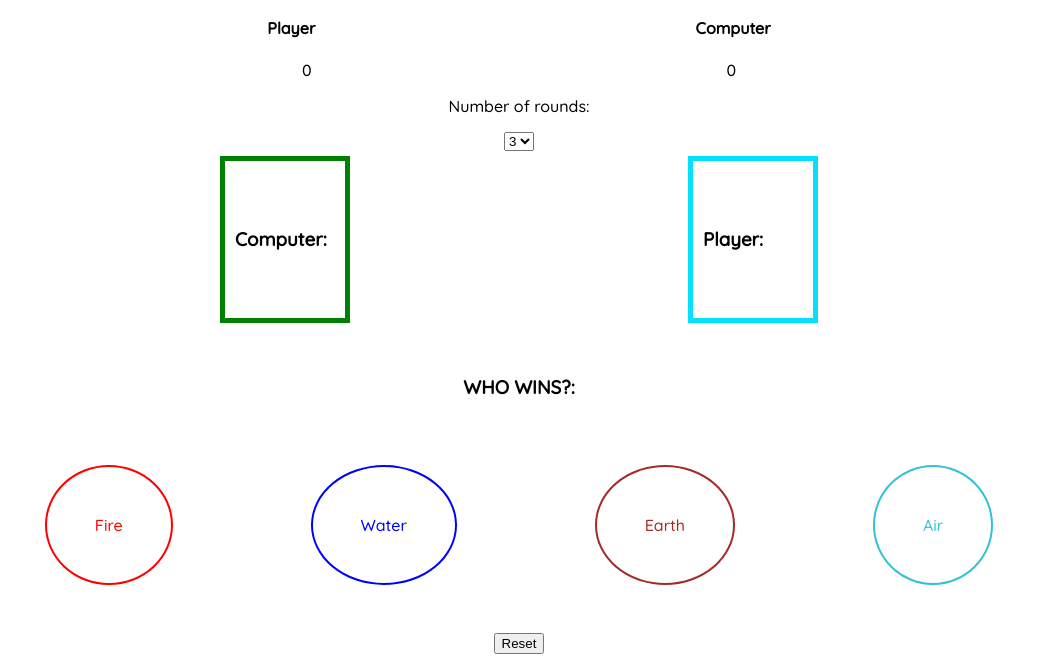
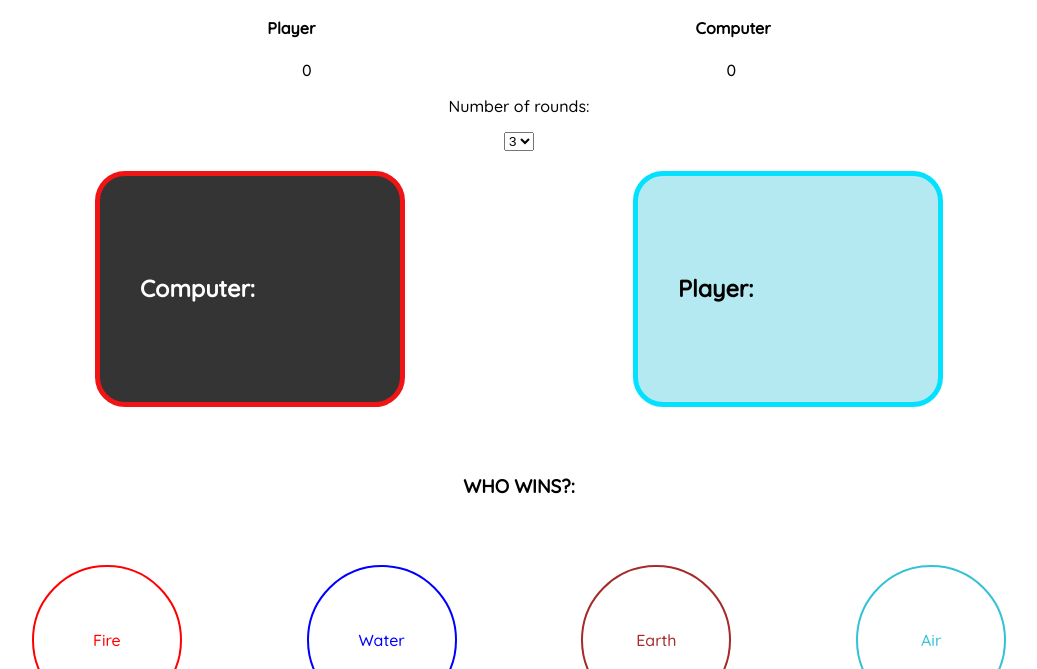
Before and after one commit to kebin20/elements-battle, a plain HTML site: page index.html in a window 1280 px wide. Shown: the part 131-800 px from the top of the page, without its empty margins (121-1158 px from the left). Drawn offline with Linux system fonts and the light colour scheme; a web font is replaced by a local one.

Commit message:
Edited CSS file, made buttons more circular, added colours to the computer and player screen

```diff
--- a/style.css
+++ b/style.css
@@ -12,18 +12,35 @@ body {
 }
 
 .play {
+  font-size: 20px;
   width: 100px;
   border: 5px solid rgb(4 225 254);
   padding: 10px;
   margin: 5px;
+  background: #a3e5eed0;
+  color: black;
+  padding: 2em;
+  border-radius: 30px;
+  width: 100%;
+  max-width: 220px;
+  margin: 1em;
 }
 
 .comp {
+  font-size: 20px;
   width: 100px;
-  border: 5px solid green;
+  border: 5px solid rgb(240, 20, 20);
   padding: 10px;
   margin: 5px;
+  background: #000000cb;
+  color: white;
+  padding: 2em;
+  border-radius: 30px;
+  width: 100%;
+  max-width: 220px;
+  margin: 1em;
 }
+
 
 #fire {
   font-family: 'Quicksand', sans-serif;
@@ -134,6 +151,12 @@ body {
   align-items: center;
 }
 
+#btn-bar button {
+  height: 150px;
+  width: 150px;
+  font-size: 1em;
+}
+
 .reset-button {
   display: flex;
   justify-content: center;
```
